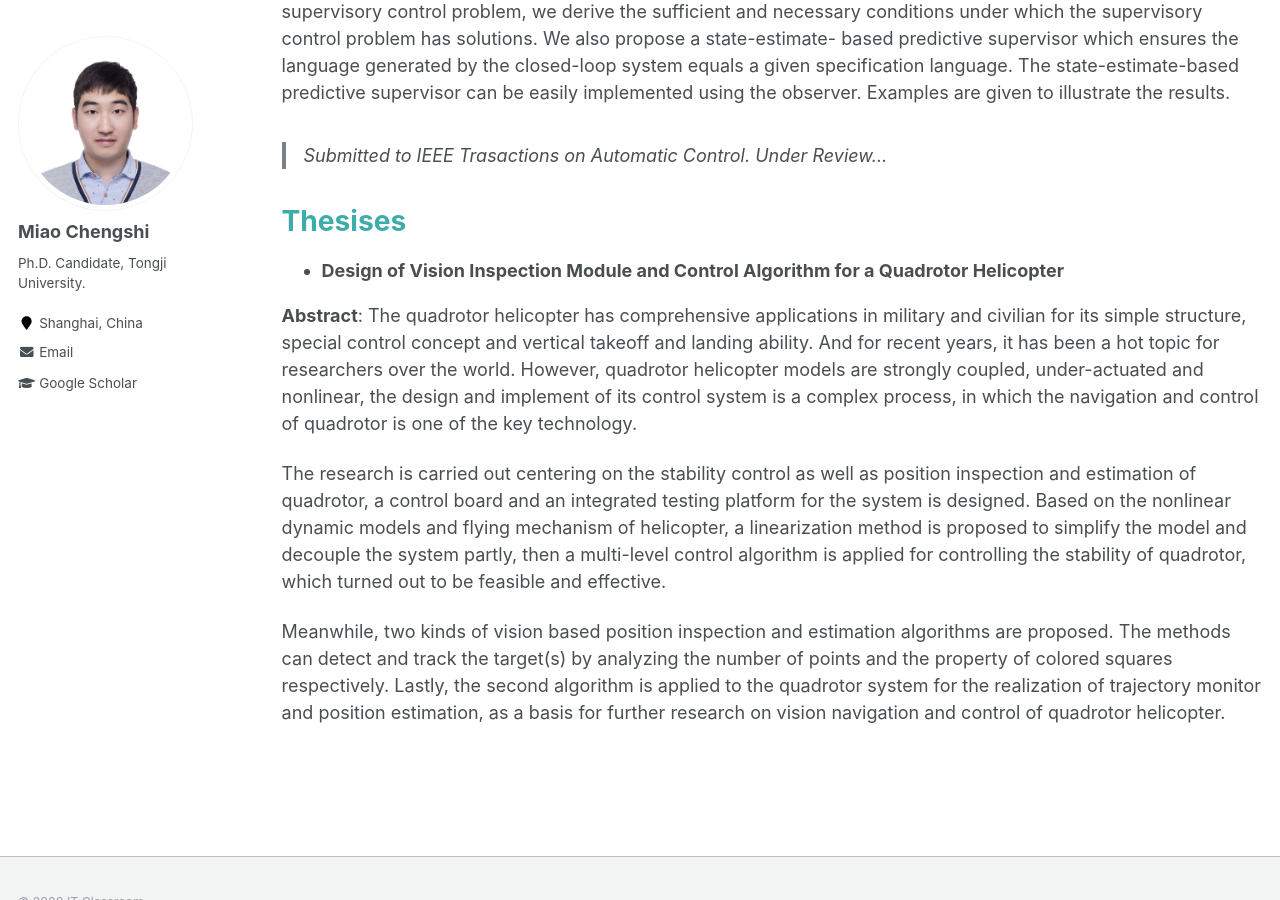
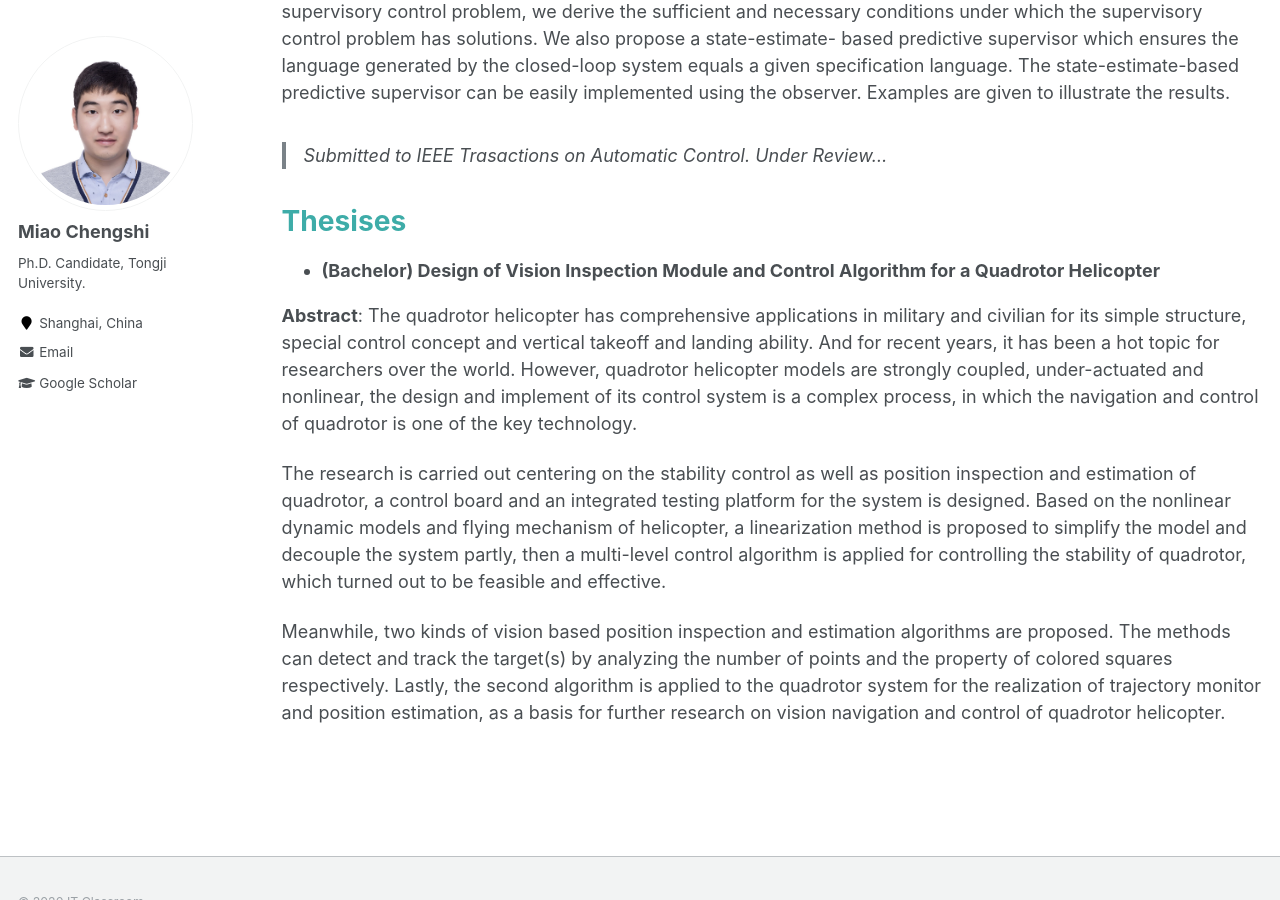
Before and after one commit to miaochengshi/miaochengshi.github.io, a Jekyll site: the page built from _pages/publications.md, in a window 1280 px wide and 900 px high, scrolled down 1221 px. Built offline with Jekyll 4.4.1, drawn with Linux system fonts in a browser that asks for light colours.

Commit message:
Update publications.md

```diff
--- a/_pages/publications.md
+++ b/_pages/publications.md
@@ -28,7 +28,7 @@ author_profile: true
 
 # Thesises
 
-- **Design of Vision Inspection Module and Control Algorithm for a Quadrotor Helicopter**
+- **(Bachelor) Design of Vision Inspection Module and Control Algorithm for a Quadrotor Helicopter**
 
 **Abstract**: The quadrotor helicopter has comprehensive applications in military and civilian for its simple structure, special control concept and vertical takeoff and landing ability. And for recent years, it has been a hot topic for researchers over the world. However, quadrotor helicopter models are strongly coupled, under-actuated and nonlinear, the design and implement of its control system is a complex process, in which the navigation and control of quadrotor is one of the key technology.
 
```
